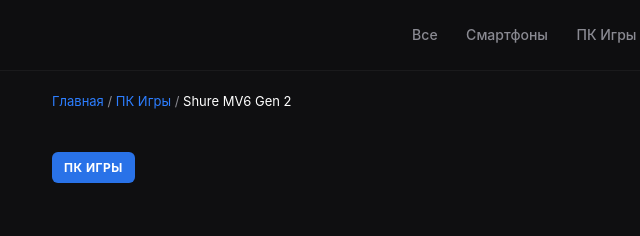
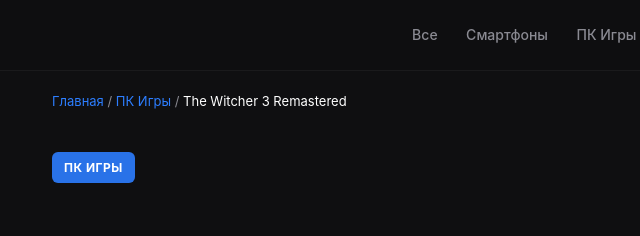
Before and after one commit to cybernews-ru/cybernews-ru.github.io, a plain HTML site: page news/the-witcher3.html in a window 1280 px wide. Shown: the top 236 px of the page, 188-828 px from the left. Drawn offline with Linux system fonts and the light colour scheme.

Commit message:
Add files via upload

```diff
--- a/news/the-witcher3.html
+++ b/news/the-witcher3.html
@@ -379,7 +379,7 @@
     <div class="breadcrumbs">
       <a href="../index.html">Главная</a> /
       <a href="../pcgames.html">ПК Игры</a> /
-      <span style="color:#fff;">Shure MV6 Gen 2</span>
+      <span style="color:#fff;">The Witcher 3 Remastered</span>
     </div>
 
     <article class="article-container">
```
